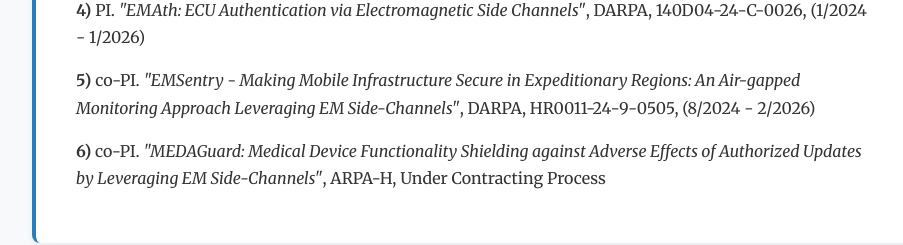
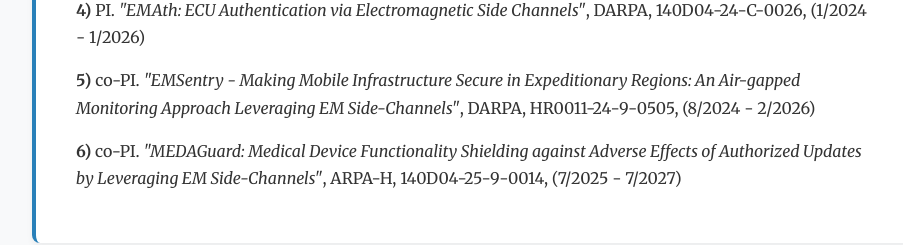
Before and after one commit to bberkayyilmaz/bberkayyilmaz.github.io, a plain HTML site: page research.html in a window 1280 px wide. Shown: the part 1095-1340 px from the top of the page, without its empty margins (308-1211 px from the left). Drawn offline with Linux system fonts and the light colour scheme.

Commit message:
Update research.html for ARPA-H

```diff
--- a/research.html
+++ b/research.html
@@ -47,7 +47,7 @@
             <p> <b>3)</b> PI. <i>"ArEMGuard: Mobile Infrastructure Authentication in Expeditionary Regions via Unintended Electromagnetic Emission Monitoring"</i>, DARPA, N66001-23-C-4035, (3/2023 - 3/2025)</p>
             <p> <b>4)</b> PI. <i>"EMAth: ECU Authentication via Electromagnetic Side Channels"</i>, DARPA, 140D04-24-C-0026, (1/2024 - 1/2026)</p>
             <p> <b>5)</b> co-PI. <i>"EMSentry - Making Mobile Infrastructure Secure in Expeditionary Regions: An Air-gapped Monitoring Approach Leveraging EM Side-Channels"</i>, DARPA, HR0011-24-9-0505, (8/2024 - 2/2026)</p>
-            <p> <b>6)</b> co-PI. <i>"MEDAGuard: Medical Device Functionality Shielding against Adverse Effects of Authorized Updates by Leveraging EM Side-Channels"</i>, ARPA-H, Under Contracting Process</p>
+            <p> <b>6)</b> co-PI. <i>"MEDAGuard: Medical Device Functionality Shielding against Adverse Effects of Authorized Updates by Leveraging EM Side-Channels"</i>, ARPA-H, 140D04-25-9-0014, (7/2025 - 7/2027)</p>
         </div>
 
         <div class="card">
```
